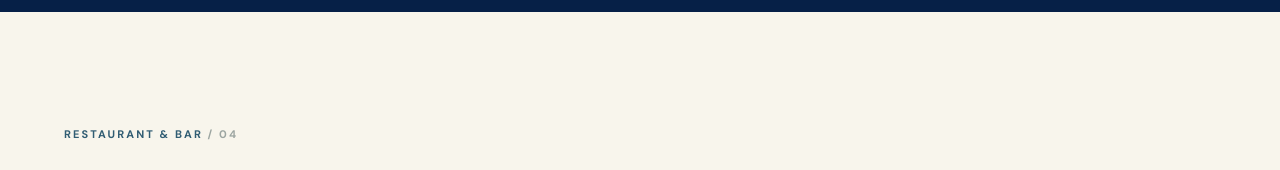
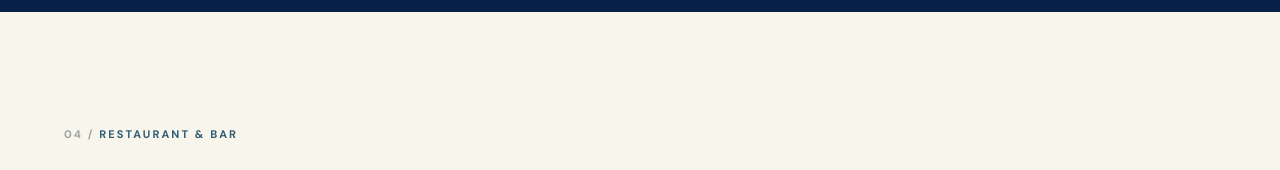
Before and after one commit to emma-dasilva-dev/aquamazone-adventure, a Next.js app: page / in a window 1280 px wide. Shown: the part 4060-4230 px from the top of the page. Built offline with nearby package versions, Linux system fonts and the light colour scheme.

Commit message:
style: align restaurant section number to left of label

```diff
--- a/app/page.tsx
+++ b/app/page.tsx
@@ -130,7 +130,7 @@ export default function Home(){
  <section id="restaurant" className="restaurant-v9" aria-labelledby="restaurant-title">
   <div className="restaurant-v9-shell">
     <div className="restaurant-v9-intro">
-      <p className="kicker">{lang==='fr'?'RESTAURANT & BAR':'RESTAURANT & BAR'} <span aria-hidden="true">/ 04</span></p>
+      <p className="kicker"><span aria-hidden="true">04 / </span>{lang==='fr'?'RESTAURANT & BAR':'RESTAURANT & BAR'}</p>
       <h2 id="restaurant-title">{lang==='fr'?<>Une pause gourmande <em>au bord de l’eau.</em></>:<>A delicious break <em>by the water.</em></>}</h2>
       <p>{lang==='fr'?'Après les activités, prenez le temps de savourer un bon repas dans un cadre paisible au bord de l’eau.':'After your activities, take time to enjoy a good meal in a peaceful waterfront setting.'}</p>
     </div>
```
